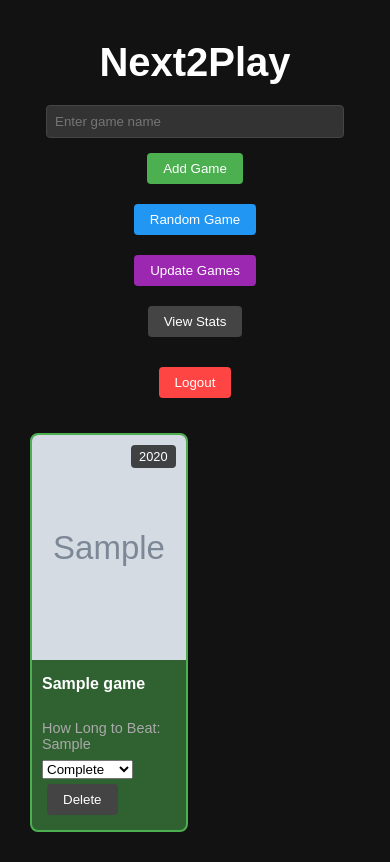
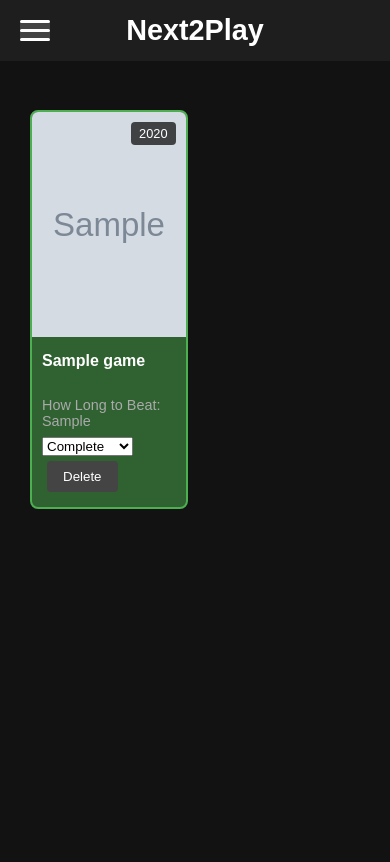
Before and after one commit to godver3/next2play, a Flask app: template templates/index.html in a window 390 px wide. After the commit the page ends 509 px from the top, so only its background shows below. Run offline with Flask 2, Linux system fonts and the light colour scheme; the template is opened without the code that fills it: most values are stand-ins (such as "Sample title", 1, 10 or a date in 2020); grey boxes marked "Sample" are stand-in pictures.

Commit message:
Mobile view improvements

```diff
--- a/static/css/styles.css
+++ b/static/css/styles.css
@@ -199,6 +199,7 @@ button:not([onclick="submitGameForm()"]):not([onclick="getRandomGame()"]):not([o
     width: 90%;
     max-height: 80vh;
     overflow-y: auto;
+    position: relative;
 }
 
 .game-option {
@@ -341,3 +342,168 @@ button:not([onclick="submitGameForm()"]):not([onclick="getRandomGame()"]):not([o
         margin: 0;
     }
 }
+
+/* Mobile Header Styles */
+.mobile-header {
+    display: none;
+    align-items: center;
+    padding: 15px;
+    background: #1e1e1e;
+    position: fixed;
+    top: 0;
+    left: 0;
+    right: 0;
+    z-index: 999;
+}
+
+.mobile-header h1 {
+    margin: 0;
+    font-size: 1.8em;
+    position: absolute;
+    left: 50%;
+    transform: translateX(-50%);
+    width: 100%;
+    text-align: center;
+}
+
+/* Hamburger Menu Styles */
+.menu-toggle {
+    display: none;
+    flex-direction: column;
+    justify-content: space-between;
+    width: 30px;
+    height: 21px;
+    background: transparent;
+    border: none;
+    cursor: pointer;
+    padding: 0;
+    position: relative;
+    z-index: 1000;
+}
+
+.menu-toggle span {
+    width: 100%;
+    height: 3px;
+    background-color: white;
+    border-radius: 3px;
+}
+
+/* Mobile Menu Container */
+.mobile-menu {
+    visibility: hidden;
+    position: fixed;
+    top: 0;
+    left: -250px;
+    width: 250px;
+    height: 100vh;
+    background: #1e1e1e;
+    padding: 80px 20px 20px;
+    transition: left 0.3s ease, visibility 0.3s ease;
+    z-index: 998;
+}
+
+.mobile-menu.active {
+    visibility: visible;
+    left: 0;
+}
+
+@media (max-width: 768px) {
+    body {
+        padding-top: 60px;
+    }
+
+    .mobile-header {
+        display: flex;
+    }
+
+    .menu-toggle {
+        display: flex;
+    }
+
+    .mobile-menu {
+        visibility: hidden;
+    }
+
+    .main-header h1 {
+        display: none;
+    }
+
+    #game-form {
+        display: none;
+    }
+
+    .logout-container {
+        display: none;
+    }
+
+    .mobile-menu button {
+        width: 100%;
+        margin: 10px 0;
+        padding: 12px;
+    }
+
+    .mobile-menu input[type="text"] {
+        width: 100%;
+        margin: 10px 0;
+        padding: 12px;
+        box-sizing: border-box;
+    }
+}
+
+/* Menu Overlay */
+.menu-overlay {
+    visibility: hidden;
+    position: fixed;
+    top: 0;
+    left: 0;
+    right: 0;
+    bottom: 0;
+    background: rgba(0, 0, 0, 0.5);
+    z-index: 997;
+    opacity: 0;
+    transition: opacity 0.3s ease, visibility 0.3s ease;
+}
+
+.menu-overlay.active {
+    visibility: visible;
+    opacity: 1;
+}
+
+/* Desktop title */
+.desktop-title {
+    display: block;
+    margin: 0 0 20px 0;
+    font-size: 2.5em;
+    color: #ffffff;
+}
+
+@media (max-width: 768px) {
+    .desktop-title {
+        display: none;
+    }
+
+    .mobile-header {
+        display: flex;
+    }
+
+    /* ... rest of your mobile styles ... */
+}
+
+@media (max-width: 768px) {
+    .popup-content {
+        max-height: 70vh;
+        margin: 15vh auto;
+        padding-bottom: 70px; /* Space for the cancel button */
+    }
+
+    .popup-content button[onclick="closeGameSelection()"] {
+        position: fixed;
+        bottom: 20vh;
+        left: 50%;
+        transform: translateX(-50%);
+        width: 80%;
+        padding: 15px;
+        background: #ff4444;
+        z-index: 1001;
+    }
+}
--- a/static/js/index.js
+++ b/static/js/index.js
@@ -20,11 +20,15 @@ function setupEventListeners() {
 
 // Game Management Functions
 async function submitGameForm() {
-    const gameName = document.getElementById('GameName').value.trim();
+    // Get value from either desktop or mobile input
+    const desktopInput = document.getElementById('GameName');
+    const mobileInput = document.getElementById('GameNameMobile');
+    const gameName = (desktopInput?.value || mobileInput?.value).trim();
+
     if (!gameName) return;
 
     const payload = { GameName: gameName };
-    console.log('Sending payload:', payload); // Debug log
+    console.log('Sending payload:', payload);
 
     try {
         const response = await fetch('/search_games', {
@@ -44,6 +48,10 @@ async function submitGameForm() {
 
         const games = await response.json();
         if (games && games.length > 0) {
+            // Clear both input fields
+            if (desktopInput) desktopInput.value = '';
+            if (mobileInput) mobileInput.value = '';
+
             showGameSelection(games.map(game => ({
                 id: game.game_id,
                 name: game.game_name,
@@ -138,6 +146,14 @@ async function getRandomGame() {
 
     showNotification(`Random game selected: ${selectedGame.GameName}`, 'success');
     highlightGame(selectedGame.GameID);
+
+    // Close mobile menu if open
+    const mobileMenu = document.querySelector('.mobile-menu');
+    const overlay = document.querySelector('.menu-overlay');
+    if (mobileMenu.classList.contains('active')) {
+        mobileMenu.classList.remove('active');
+        overlay.classList.remove('active');
+    }
 }
 
 async function updateGames() {
@@ -347,3 +363,10 @@ function sortGames() {
         return a.GameName.localeCompare(b.GameName);
     });
 }
+
+function toggleMobileMenu() {
+    const mobileMenu = document.querySelector('.mobile-menu');
+    const overlay = document.querySelector('.menu-overlay');
+    mobileMenu.classList.toggle('active');
+    overlay.classList.toggle('active');
+}
--- a/templates/index.html
+++ b/templates/index.html
@@ -11,7 +11,8 @@
 
     <div class="header-container">
         <div class="main-header">
-            <h1>Next2Play</h1>
+            <h1 class="desktop-title">Next2Play</h1>
+
             {% if not is_view_only %}
             <div id="game-form">
                 <input type="text" id="GameName" name="GameName" placeholder="Enter game name" required>
@@ -25,6 +26,26 @@
                 <button onclick="window.location.href='/logout'" class="logout-btn">Logout</button>
             </div>
         </div>
+    </div>
+
+    <div class="mobile-header">
+        <button class="menu-toggle" onclick="toggleMobileMenu()">
+            <span></span>
+            <span></span>
+            <span></span>
+        </button>
+        <h1>Next2Play</h1>
+    </div>
+
+    <div class="mobile-menu">
+        {% if not is_view_only %}
+        <input type="text" id="GameNameMobile" name="GameName" placeholder="Enter game name" required>
+        <button onclick="submitGameForm()">Add Game</button>
+        <button onclick="getRandomGame()">Random Game</button>
+        <button onclick="updateGames()">Update Games</button>
+        <button onclick="window.location.href='/stats'" class="stats-btn">View Stats</button>
+        {% endif %}
+        <button onclick="window.location.href='/logout'" class="logout-btn">Logout</button>
     </div>
 
     <div id="game-grid">
@@ -61,6 +82,8 @@
         </div>
     </div>
 
+    <div class="menu-overlay" onclick="toggleMobileMenu()"></div>
+
     <script>
         let games = [
             {% for game in games %}
```
